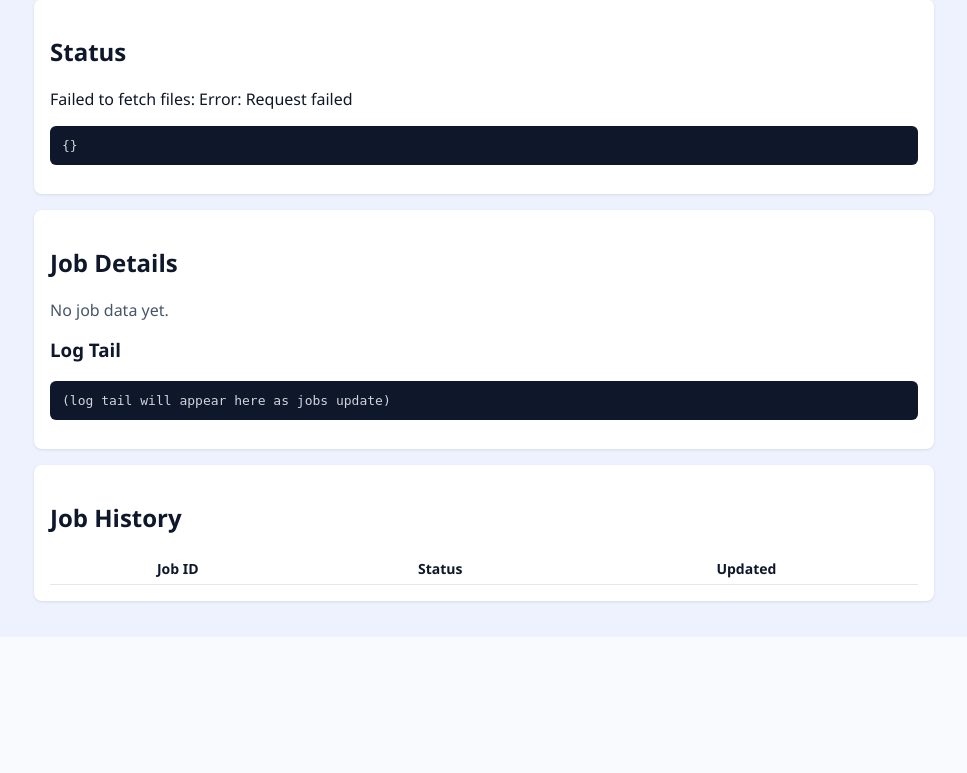
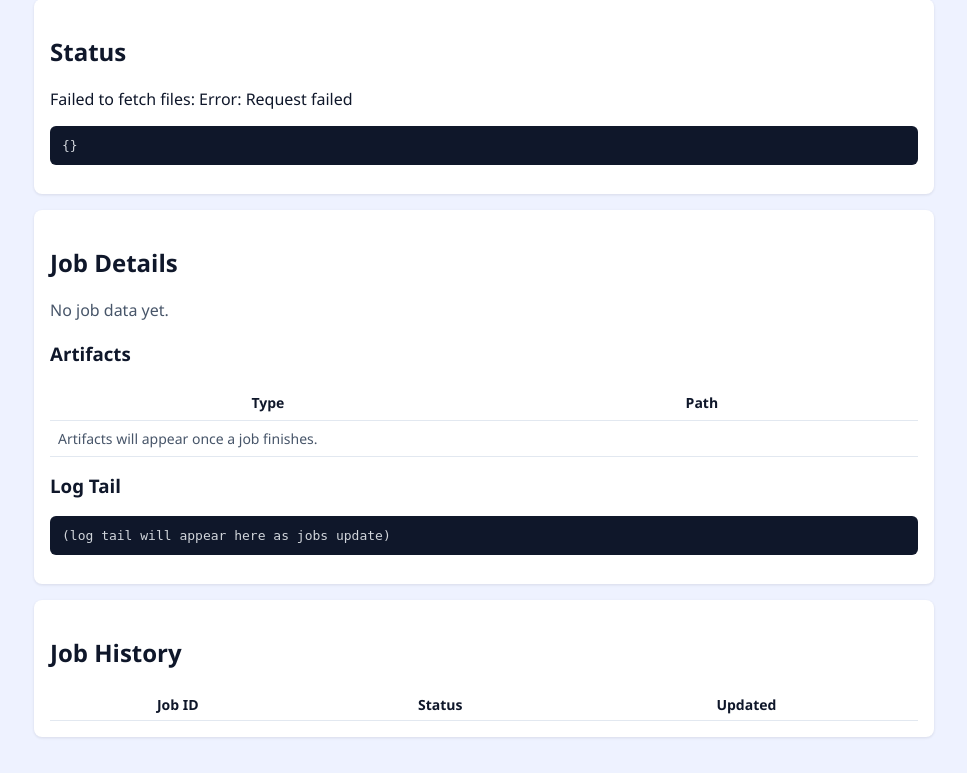
Before and after one commit to samueldbrewer/parcel-crawl-service, a FastAPI app: page / in a window 1280 px wide. Shown: the part 879-1652 px from the top of the page, without its empty margins (156-1123 px from the left). Before the commit the page ends 1483 px from the top, so only its background shows below. Run offline with FastAPI, Linux system fonts and the light colour scheme; lists and menus that the app fills with data are empty; some libraries are stand-ins or nearby versions.

Commit message:
feat: show job artifacts and collapse config

```diff
--- a/static/app.css
+++ b/static/app.css
@@ -223,9 +223,46 @@
   word-break: break-all;
 }
 
+.details-grid .value details summary {
+  cursor: pointer;
+  font-weight: 600;
+  color: #2563eb;
+}
+
+.details-grid .value pre {
+  margin: 6px 0 0;
+  max-height: 200px;
+  overflow: auto;
+  background: #0f172a;
+  color: #d1d5db;
+  padding: 8px;
+  border-radius: 6px;
+}
+
 .placeholder {
   margin: 0;
   color: #475569;
+}
+
+.artifacts h3 {
+  margin-top: 20px;
+}
+
+#artifactsTable {
+  width: 100%;
+  border-collapse: collapse;
+  margin-top: 8px;
+}
+
+#artifactsTable th,
+#artifactsTable td {
+  padding: 8px;
+  border-bottom: 1px solid #e2e8f0;
+  font-size: 14px;
+}
+
+#artifactsTable td:last-child {
+  word-break: break-all;
 }
 
 .log-tail h3 {
--- a/static/app.js
+++ b/static/app.js
@@ -10,6 +10,7 @@
 const historyTableBody = document.querySelector('#historyTable tbody');
 const jobDetails = document.getElementById('jobDetails');
 const logTailBox = document.getElementById('logTail');
+const artifactsTableBody = document.querySelector('#artifactsTable tbody');
 
 const captureModal = document.getElementById('captureModal');
 const openCaptureBtn = document.getElementById('openCapture');
@@ -521,6 +522,7 @@
   if (!job) {
     jobDetails.innerHTML = '<p class="placeholder">No job data yet.</p>';
     logTailBox.textContent = '(log tail will appear here as jobs update)';
+    renderArtifacts(null);
     return;
   }
 
@@ -533,9 +535,10 @@
     ['Result URL', job.result_url || '—'],
     ['Error', job.error || '—'],
   ];
+  let configText = null;
 
   if (job.config) {
-    entries.push(['Config', JSON.stringify(job.config, null, 2)]);
+    configText = JSON.stringify(job.config, null, 2);
   }
 
   const result = job.result || {};
@@ -567,11 +570,6 @@
       body.appendChild(link);
     } else if (label === 'DXF URL' && value && value !== '—') {
       body.textContent = value;
-    } else if (label === 'Config' && typeof value === 'string') {
-      const pre = document.createElement('pre');
-      pre.textContent = value;
-      body.innerHTML = '';
-      body.appendChild(pre);
     } else {
       body.textContent = value || '—';
     }
@@ -580,13 +578,35 @@
     fragment.appendChild(card);
   });
 
-  if (!entries.length) {
+  if (configText) {
+    const card = document.createElement('div');
+    card.className = 'detail detail-config';
+    const title = document.createElement('p');
+    title.className = 'label';
+    title.textContent = 'Config';
+    const body = document.createElement('div');
+    body.className = 'value';
+    const detailsEl = document.createElement('details');
+    const summary = document.createElement('summary');
+    summary.textContent = 'Show runtime config';
+    const pre = document.createElement('pre');
+    pre.textContent = configText;
+    detailsEl.appendChild(summary);
+    detailsEl.appendChild(pre);
+    body.appendChild(detailsEl);
+    card.appendChild(title);
+    card.appendChild(body);
+    fragment.appendChild(card);
+  }
+
+  if (!fragment.childNodes.length) {
     jobDetails.innerHTML = '<p class="placeholder">No job details available.</p>';
   } else {
     jobDetails.appendChild(fragment);
   }
   logTailBox.textContent = 'Loading logs…';
   fetchJobLog(job.id);
+  renderArtifacts(job);
 }
 
 async function fetchJobLog(jobId) {
@@ -609,3 +629,57 @@
 }
 
 renderJobDetails(null);
+
+function renderArtifacts(job) {
+  if (!job || !job.result || !job.result.artifacts) {
+    artifactsTableBody.innerHTML = '<tr><td colspan="2" class="placeholder">Artifacts will appear once a job finishes.</td></tr>';
+    return;
+  }
+  const rows = [];
+  const artifacts = job.result.artifacts;
+  Object.entries(artifacts).forEach(([key, value]) => {
+    if (Array.isArray(value)) {
+      value.forEach((item, index) => {
+        rows.push([`${key}[${index + 1}]`, item]);
+      });
+    } else if (value && typeof value === 'object') {
+      rows.push([key, JSON.stringify(value, null, 2)]);
+    } else {
+      rows.push([key, value]);
+    }
+  });
+
+  if (!rows.length) {
+    artifactsTableBody.innerHTML = '<tr><td colspan="2" class="placeholder">Artifacts will appear once a job finishes.</td></tr>';
+    return;
+  }
+
+  artifactsTableBody.innerHTML = '';
+  rows.forEach(([label, path]) => {
+    const tr = document.createElement('tr');
+    const labelCell = document.createElement('td');
+    labelCell.textContent = label;
+    const valueCell = document.createElement('td');
+    if (typeof path === 'string' && path && path.startsWith('/')) {
+      const code = document.createElement('code');
+      code.textContent = path;
+      valueCell.appendChild(code);
+    } else if (typeof path === 'string' && path.startsWith('http')) {
+      const link = document.createElement('a');
+      link.href = path;
+      link.target = '_blank';
+      link.rel = 'noopener noreferrer';
+      link.textContent = path;
+      valueCell.appendChild(link);
+    } else if (typeof path === 'string') {
+      valueCell.textContent = path;
+    } else {
+      const pre = document.createElement('pre');
+      pre.textContent = JSON.stringify(path, null, 2);
+      valueCell.appendChild(pre);
+    }
+    tr.appendChild(labelCell);
+    tr.appendChild(valueCell);
+    artifactsTableBody.appendChild(tr);
+  });
+}
--- a/templates/index.html
+++ b/templates/index.html
@@ -91,6 +91,22 @@
       <div id="jobDetails" class="details-grid">
         <p class="placeholder">No job data yet.</p>
       </div>
+      <div class="artifacts">
+        <h3>Artifacts</h3>
+        <table id="artifactsTable">
+          <thead>
+            <tr>
+              <th>Type</th>
+              <th>Path</th>
+            </tr>
+          </thead>
+          <tbody>
+            <tr>
+              <td colspan="2" class="placeholder">Artifacts will appear once a job finishes.</td>
+            </tr>
+          </tbody>
+        </table>
+      </div>
       <div class="log-tail">
         <h3>Log Tail</h3>
         <pre id="logTail">(log tail will appear here as jobs update)</pre>
```
